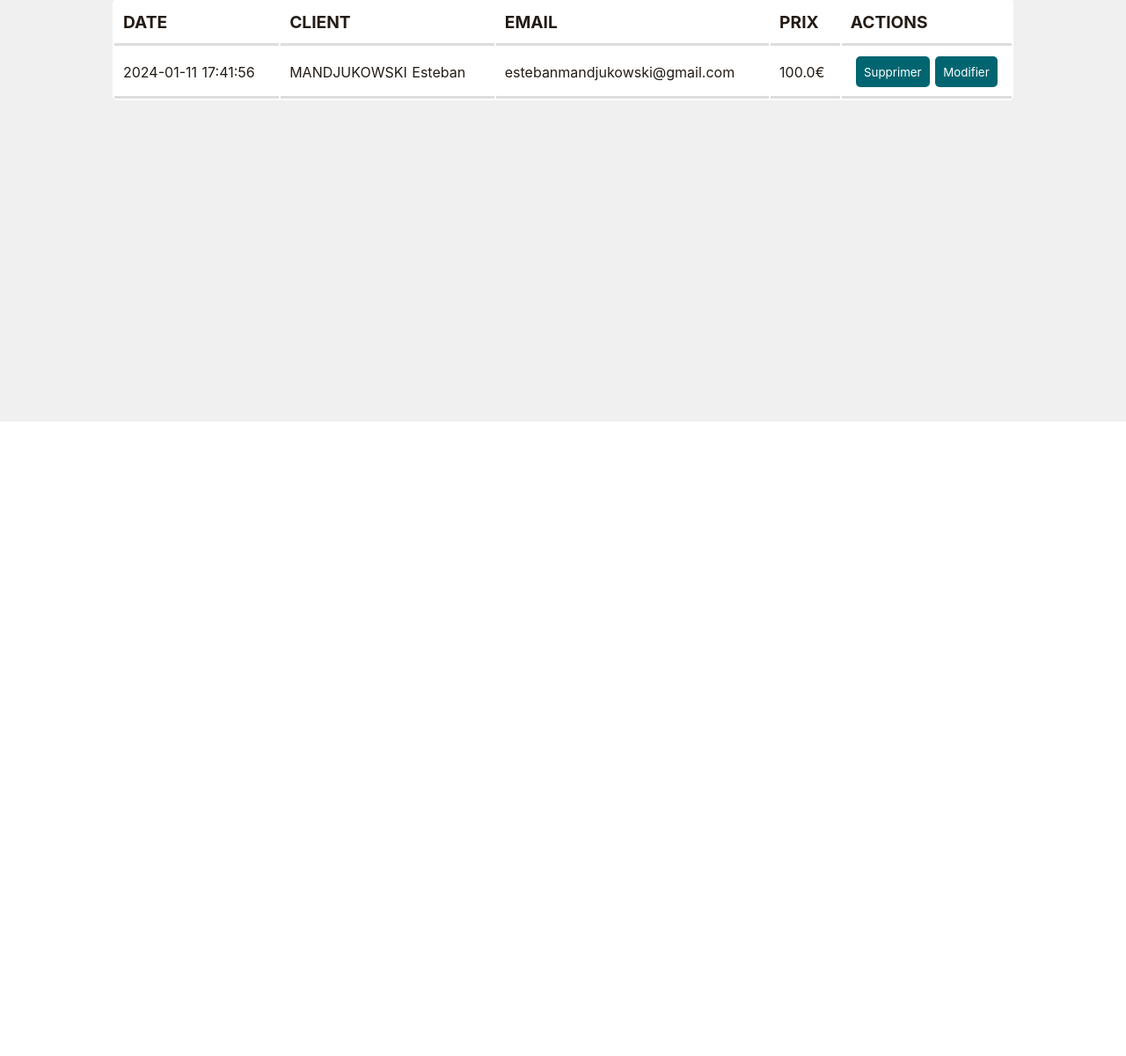
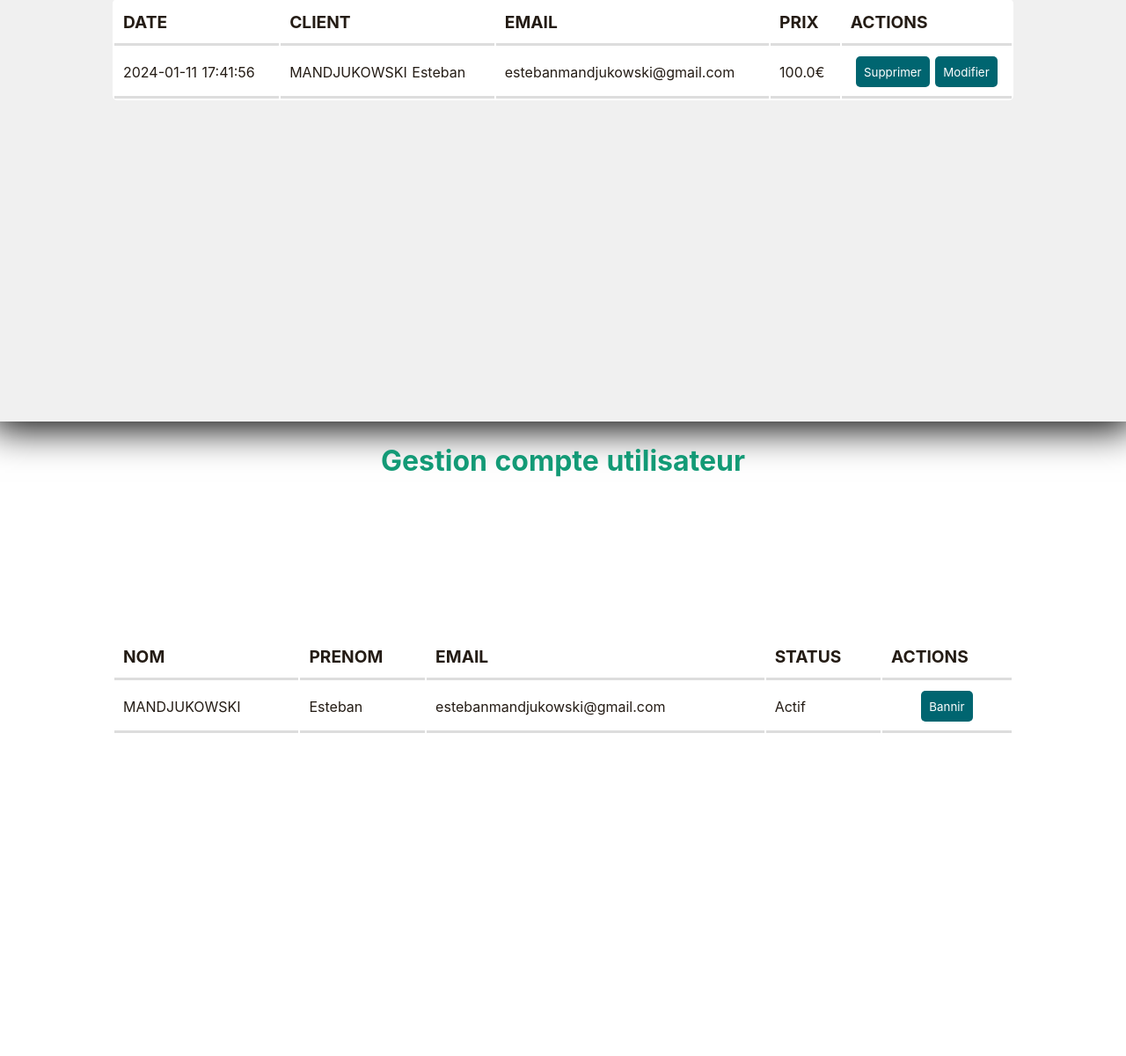
Before and after one commit to Esteban795/PP2I1, a Flask app: page /admin/ in a window 1280 px wide. Shown: the part 1912-3112 px from the top of the page at 88% size. Before the commit the page ends 2391 px from the top, so only its background shows below. Run offline with Flask 3, Linux system fonts and the light colour scheme; some libraries are stand-ins or nearby versions.

Commit message:
feat [+] : gestion compte cote admin a suivre : pop up verif mdp admin avant ban

```diff
--- a/PP2I1/src/backend/app.py
+++ b/PP2I1/src/backend/app.py
@@ -240,6 +240,24 @@ def getPurchases():
         purchases.append(infos)
     return purchases
 
+def getUsers():
+    users = []
+    DATA_FIELDS = ['last_name', 'first_name', 'email', 'client_id', 'status']
+    SQL = """
+        SELECT last_name, first_name, email, client_id, status
+        FROM clients
+    """
+    cursor.execute(SQL)
+    temp = cursor.fetchall()
+    for usr in temp:
+        infos = {}
+        for i in range(len(DATA_FIELDS)):
+            infos[DATA_FIELDS[i]] = usr[i]
+        users.append(infos)
+    return users
+
+
+
 @app.route('/admin/')
 #@utilities.admin_required
 def admin():
@@ -251,7 +269,26 @@ def admin():
     waste_types = getWasteTypes()
     purchases = getPurchases()
     trucks = getTrucks()
-    return render_template('admin.html',trucks=trucks,route=route,bins_data=bins_data,products=products,error=error,waste_types=waste_types,purchases=purchases,derror=derror)
+    user_list = getUsers()
+    return render_template('admin.html',trucks=trucks,route=route,bins_data=bins_data,products=products,error=error,waste_types=waste_types,purchases=purchases,derror=derror,user_list=user_list)
+
+@app.route('/admin/delete-user/<client_id>', methods=('GET','POST'))
+#@utilities.admin_required
+def delete_user_from_admin(client_id):
+    #current_user_id = current_user.client_id
+    if request.method == 'POST':
+        """confirm_password = request.form['password']
+        if not utilities.checkValidInput(confirm_password):
+            return render_template('admin.html',user=current_user, error_deleteuser="Veuillez remplir tous les champs ou ne pas utiliser que des espaces dans un champ.")
+        hash_object = hashlib.sha256(confirm_password.encode('utf-8'))
+        confirm_password = hash_object.hexdigest()
+        if current_user.password != confirm_password:
+            return render_template('admin.html',error_deleteuser="Le mot de passe est incorrect.",user=current_user)"""
+        cursor.execute('UPDATE clients SET status = ? WHERE client_id = ?', (-1, client_id))
+        conn.commit()
+        redirect(url_for('admin'))
+    return render_template('admin.html',user=current_user)
+
 
 @app.route('/admin/add-product/',methods=('GET','POST'))
 #@utilities.admin_required
--- a/PP2I1/src/frontend/static/css/admin.css
+++ b/PP2I1/src/frontend/static/css/admin.css
@@ -519,3 +519,16 @@ tr:hover td {
   top: 0;
   align-self: flex-start; /* <-- this is the fix */
 }
+
+.account-management {
+	justify-content: center;
+	align-items: center;
+}
+
+.user-management-container {
+	box-sizing: border-box;
+	width:100%;
+	margin-top: 100px;
+	display: flex;
+	justify-content: center;
+}
--- a/PP2I1/src/frontend/templates/admin.html
+++ b/PP2I1/src/frontend/templates/admin.html
@@ -360,6 +360,51 @@
 		</div>
 	</div>
 
+	<!-- <div class="grid-layout"> -->
+		<div class="div1 account-management flex-row">
+			<h1> Gestion compte utilisateur </h1>
+			{% if error_deleteuser %}
+				<p class="error"> {{error_deleteuser}} </p>
+			{% endif%}
+			<div class="user-management-container flex-column">
+				<div id="table-container">
+					<table id="purchase-history-table">
+						<thead>
+							<tr>
+								<th class="text-left border-top-bottom"> NOM </th>
+								<th class="text-left border-top-bottom"> PRENOM </th>
+								<th class="text-left border-top-bottom"> EMAIL </th>
+								<th class="text-left border-top-bottom"> STATUS </th>
+								<th class="text-left border-top-bottom"> ACTIONS </th>
+							</tr>
+						</thead>
+						<tbody>
+							{% if users == [] %}
+								<tr>
+									<td class="text-center" colspan="5"> Aucune transaction n'a été effectuée. </td>
+								</tr>
+							{% else %}
+									{% for usr in user_list %}
+										<tr>
+											<td> {{ usr.last_name }} </td>
+											<td> {{ usr.first_name }}  </td>
+											<td> {{ usr.email }} </td>
+											<td> {{ "Ban" if usr.status==-1 else "Actif" }} </td>
+											<td class="flex-row flex-space-evenly">
+												<form method="POST" action="/admin/delete-user/{{ usr.client_id }}">
+													<button class="btn-submit" type="submit"> Bannir </button>
+												</form>
+											</td>
+										</tr>
+									{% endfor %}
+							{% endif %}
+						</tbody>
+					</table>
+				</div>
+			</div>
+	<!--</div>-->
+
+
 
 	<script type="text/javascript" src="/static/js/map.js"></script>
 	<script type="text/javascript" src="/static/js/products_admin.js"></script>
```
Also changed, not shown: PP2I1/src/backend/db/main.db.
